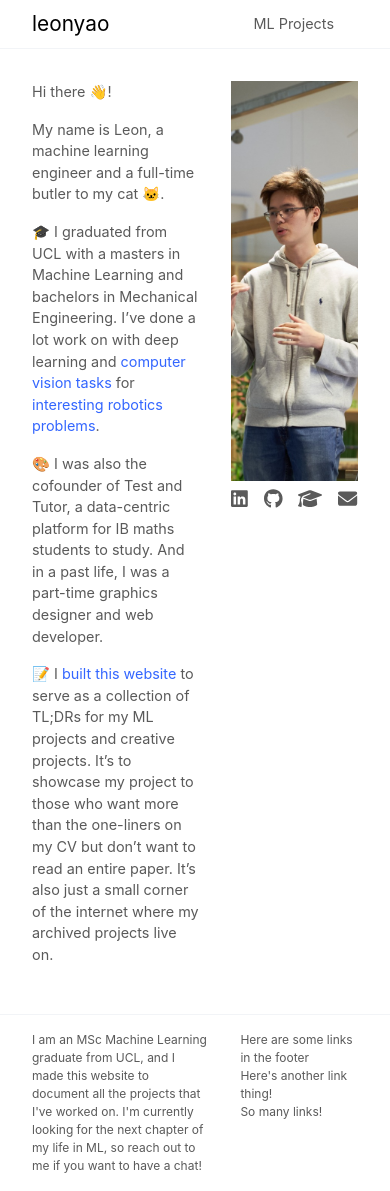
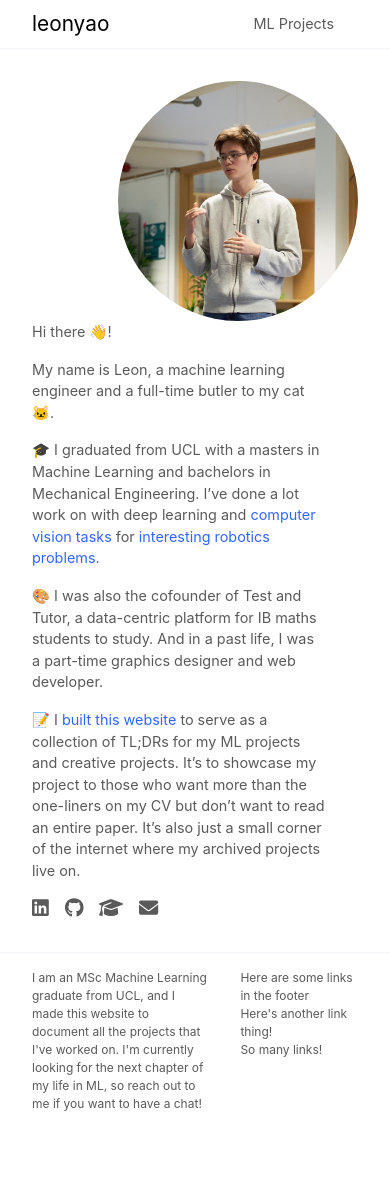
Before and after one commit to LeonY117/leony117.github.io, a Next.js app: page / in a window 390 px wide. After the commit the page ends 1129 px from the top, so only its background shows below. Built offline with nearby package versions, Linux system fonts and the light colour scheme.

Commit message:
add mobile styling

```diff
--- a/pages/index.js
+++ b/pages/index.js
@@ -11,6 +11,38 @@ import { faGraduationCap, faEnvelope } from '@fortawesome/free-solid-svg-icons';
 import classes from './index.module.css';
 
 const Index = () => {
+  const links = (
+    <>
+      <li>
+        <Link href='' className={classes.SocialMediaLink}>
+          <span className={classes.LinkWrapper}>
+            <FontAwesomeIcon icon={faLinkedin} />
+          </span>
+        </Link>
+      </li>
+      <li>
+        <Link href='' className={classes.SocialMediaLink}>
+          <span className={classes.LinkWrapper}>
+            <FontAwesomeIcon icon={faGithub} />
+          </span>
+        </Link>
+      </li>
+      <li>
+        <Link href='' className={classes.SocialMediaLink}>
+          <span className={classes.LinkWrapper}>
+            <FontAwesomeIcon icon={faGraduationCap} />
+          </span>
+        </Link>
+      </li>
+      <li>
+        <Link href='' className={classes.SocialMediaLink}>
+          <span className={classes.LinkWrapper}>
+            <FontAwesomeIcon icon={faEnvelope} />
+          </span>
+        </Link>
+      </li>
+    </>
+  );
   return (
     <>
       <Head>
@@ -54,43 +86,15 @@ const Index = () => {
               <div className={classes.ImageLinkWrapper}>
                 <div className={classes.MainImage}>
                   <Image
-                    src='/images/profile_pic.jpg'
+                    src='/images/profile_pic_zoomed.jpg'
                     alt='picture of me'
                     layout='fill'
                     objectFit='cover'
                   />
                 </div>
-                <ul className={classes.Links}>
-                  <li>
-                    <Link href='' className={classes.SocialMediaLink}>
-                      <span className={classes.LinkWrapper}>
-                        <FontAwesomeIcon icon={faLinkedin} />
-                      </span>
-                    </Link>
-                  </li>
-                  <li>
-                    <Link href='' className={classes.SocialMediaLink}>
-                      <span className={classes.LinkWrapper}>
-                        <FontAwesomeIcon icon={faGithub} />
-                      </span>
-                    </Link>
-                  </li>
-                  <li>
-                    <Link href='' className={classes.SocialMediaLink}>
-                      <span className={classes.LinkWrapper}>
-                        <FontAwesomeIcon icon={faGraduationCap} />
-                      </span>
-                    </Link>
-                  </li>
-                  <li>
-                    <Link href='' className={classes.SocialMediaLink}>
-                      <span className={classes.LinkWrapper}>
-                        <FontAwesomeIcon icon={faEnvelope} />
-                      </span>
-                    </Link>
-                  </li>
-                </ul>
+                <ul className={classes.Links}>{links}</ul>
               </div>
+              <div className={classes.MobileLinks}>{links}</div>
             </div>
           </main>
         </Content>
--- a/pages/index.module.css
+++ b/pages/index.module.css
@@ -28,7 +28,8 @@
   overflow: hidden;
 }
 
-.Links {
+.Links,
+.MobileLinks {
   display: flex;
   flex-direction: row;
   gap: 1rem;
@@ -50,3 +51,43 @@
 .SocialMediaLink {
   cursor: pointer;
 }
+
+.MobileLinks {
+  display: none;
+}
+
+@media (max-width: 45rem) {
+  .MainBody {
+    flex-direction: column;
+    max-width: 30rem;
+    margin: 0 auto;
+  }
+  .MainText {
+    order: 2;
+  }
+  .ImageLinkWrapper {
+    flex-direction: column;
+    align-items: center;
+    margin-left: auto;
+    order: 1;
+  }
+  .Links {
+    display: none;
+  }
+  .MobileLinks {
+    display: flex;
+    order: 3;
+    margin: 0 auto 0 0;
+    padding: 0;
+  }
+  .MobileLinks li {
+    list-style: none;
+    margin: 0;
+    padding: 0;
+  }
+  .MainImage {
+    width: 15rem;
+    height: 15rem;
+    border-radius: 100%;
+  }
+}
```
Also changed, not shown: public/images/profile_pic_zoomed.jpg (added).
